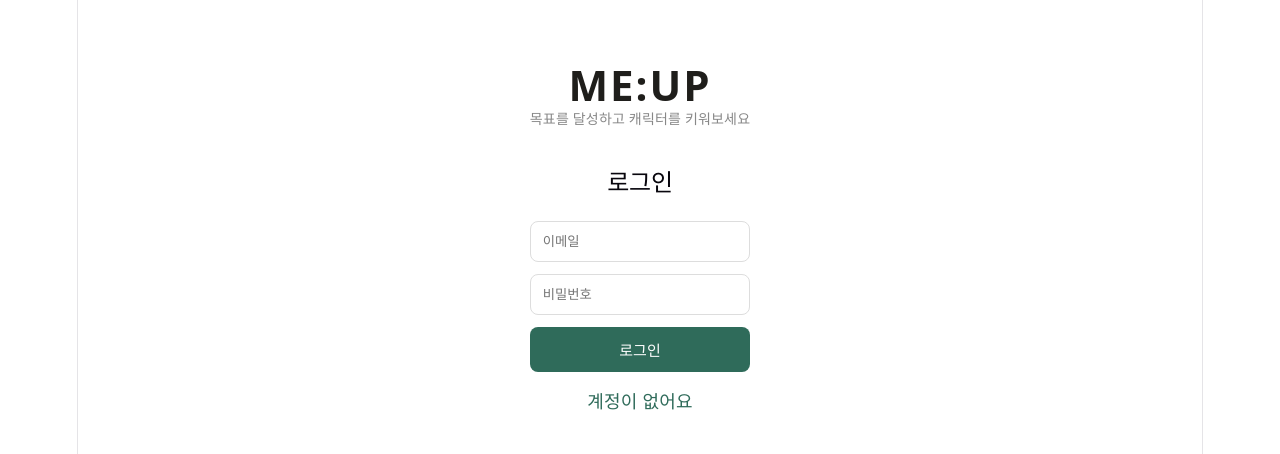
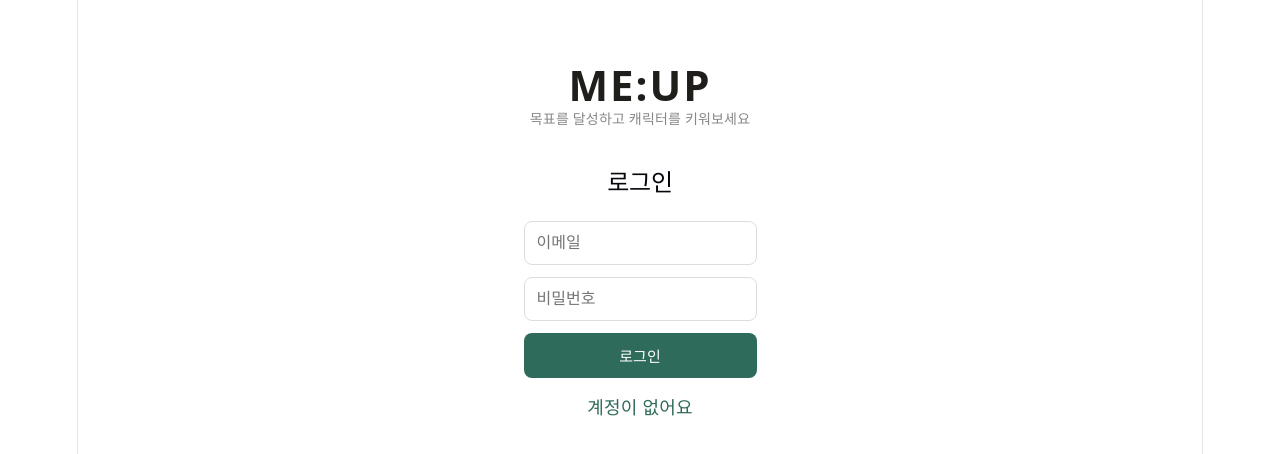
Before and after one commit to iambig770/egg-pet-app, a React (Vite) app: page / in a window 1280 px wide. Shown: the top 454 px of the page. Built offline with nearby package versions, Linux system fonts and the light colour scheme.

Commit message:
fix safari zoom

```diff
--- a/index.html
+++ b/index.html
@@ -3,7 +3,7 @@
   <head>
     <meta charset="UTF-8" />
     <link rel="icon" type="image/svg+xml" href="/favicon.svg" />
-    <meta name="viewport" content="width=device-width, initial-scale=1.0" />
+    <meta name="viewport" content="width=device-width, initial-scale=1.0, maximum-scale=1.0, user-scalable=no" />
     <title>egg-pet-app</title>
   </head>
   <body>
--- a/src/index.css
+++ b/src/index.css
@@ -109,3 +109,6 @@
   padding: 4px 8px;
   background: var(--code-bg);
 }
+input, textarea, select {
+  font-size: 16px !important;
+}
```
